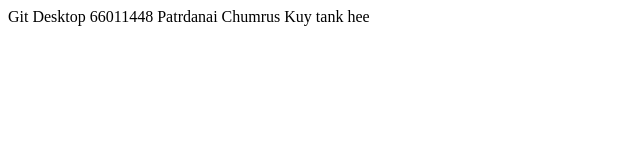
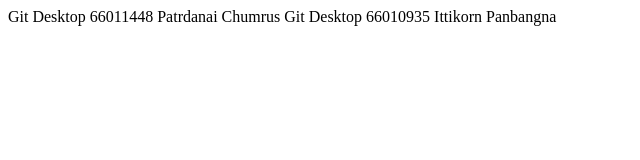
Before and after one commit to patdanai767/git101, a plain HTML site: page index.html in a window 1280 px wide. Shown: the whole page, without its empty margins (0-640 px from the left). Drawn offline with Linux system fonts and the light colour scheme.

Commit message:
Update index.html

```diff
--- a/index.html
+++ b/index.html
@@ -7,6 +7,6 @@
 </head>
 <body>
     Git Desktop 66011448 Patrdanai Chumrus
-    Kuy tank hee
+    Git Desktop 66010935 Ittikorn Panbangna
 </body>
 </html>
```
